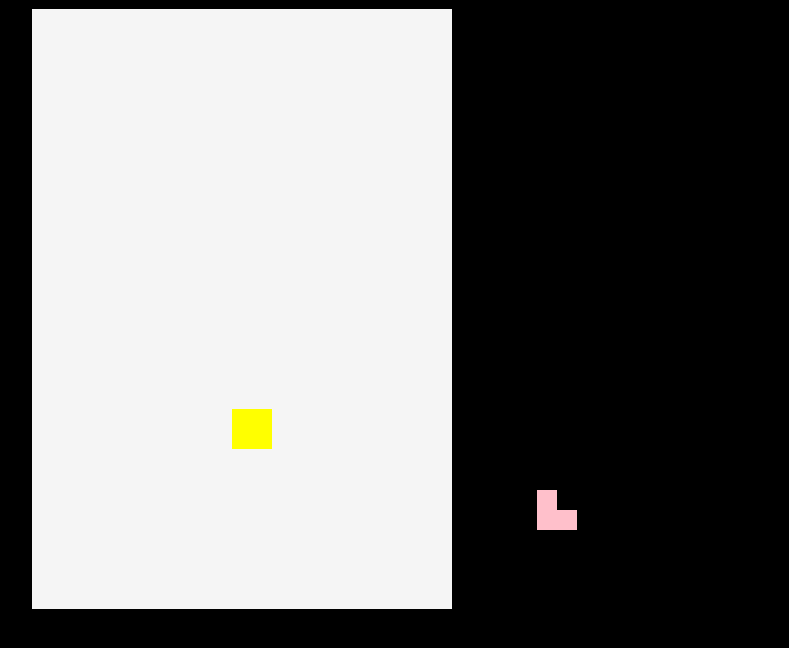
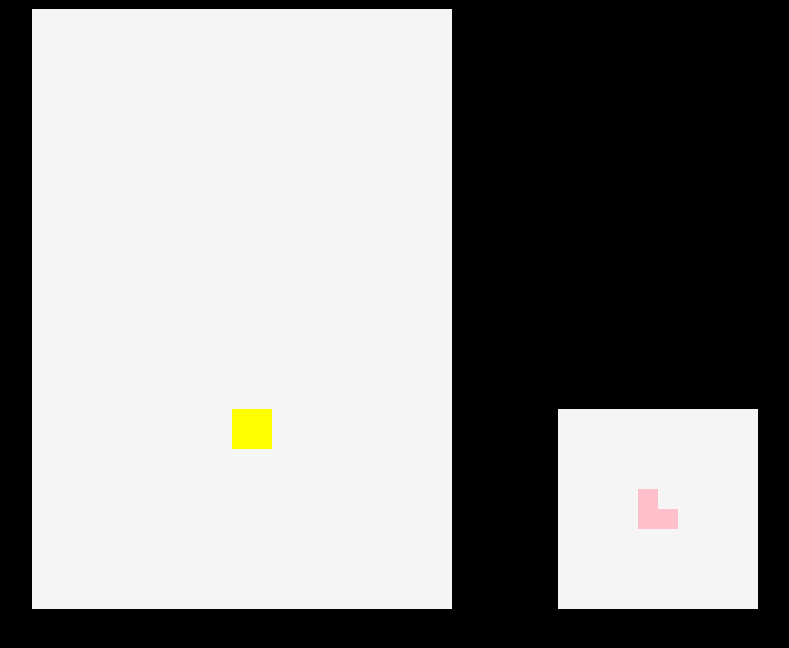
Before and after one commit to TOLOES/Tetris, a plain HTML site: page Index.html in a window 1280 px wide. Shown: the whole page, without its empty margins (377-1166 px from the left). Drawn offline with Linux system fonts and the light colour scheme.

Commit message:
Ajout du style pour le second canva

```diff
--- a/style.css
+++ b/style.css
@@ -1,11 +1,16 @@
 body{
-background-color: black
-;}
+  background-color: black;
+  }
 
   #canvas {
       border: 1px solid black;
       background-color: #f5f5f5;
       margin-left: 400px;
+    }
+    #previsualisation {
+      border: 1px solid black;
+      background-color: #f5f5f5;
+      margin-left: 100px;
     }
 
 
```
Lines whose indentation alone changed are shown as unchanged.
